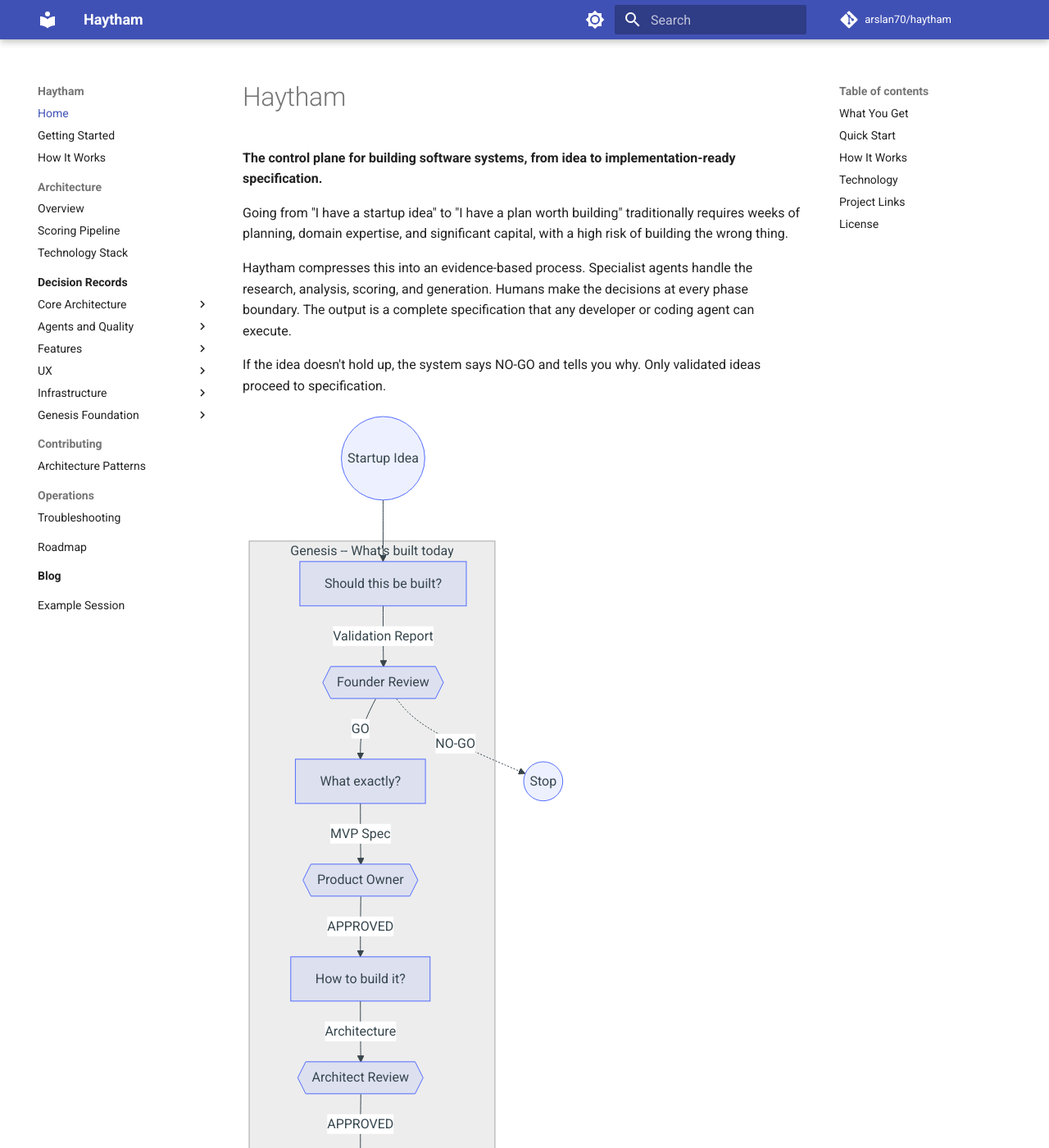
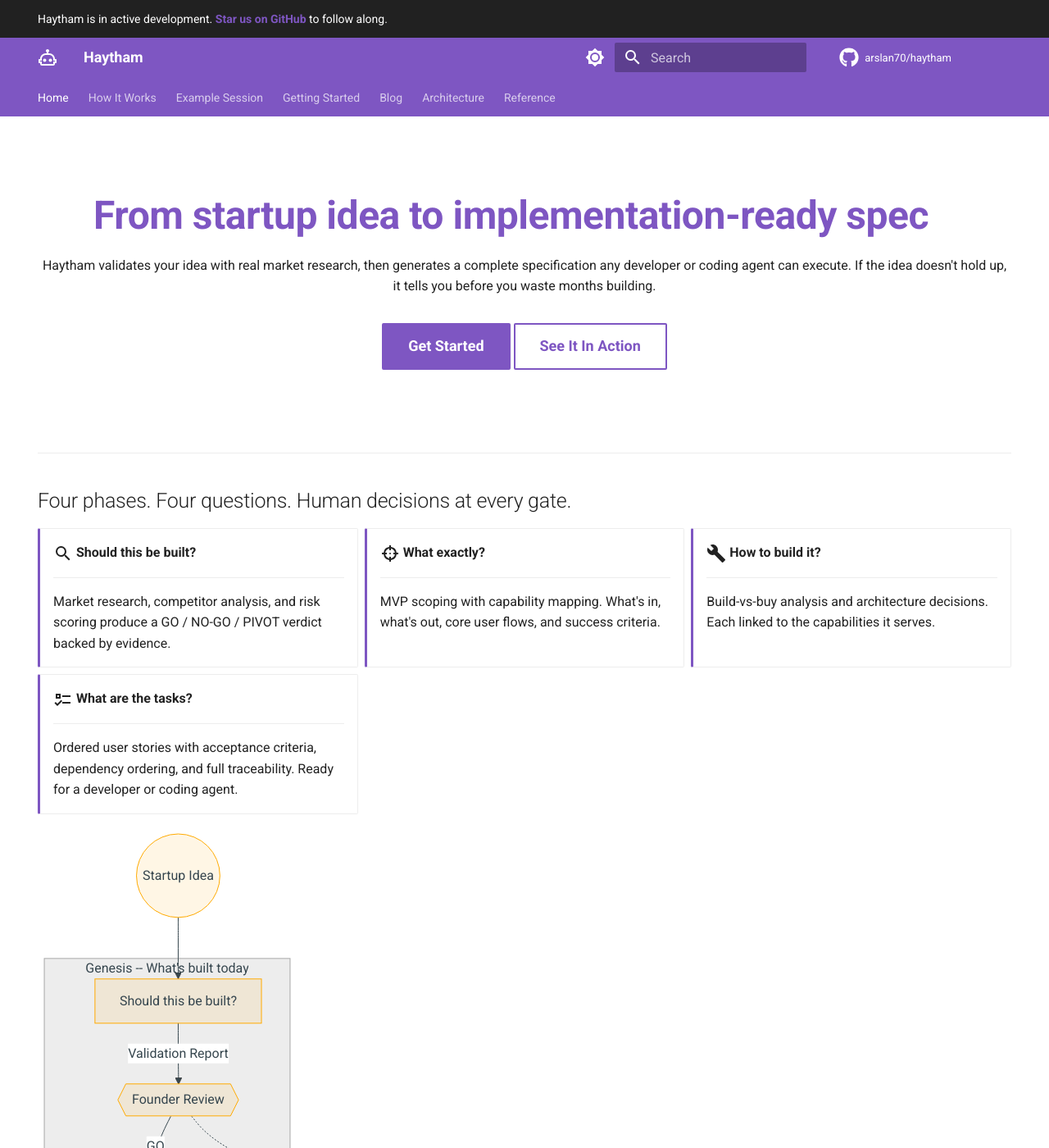
Before and after one commit to arslan70/haytham, an MkDocs documentation site: the page built from docs/index.md, in a window 1280 px wide and 1400 px high. Shown: the whole window at 82% size. Built offline with MkDocs 1.6.1 and Material for MkDocs 9.7.7, drawn with Linux system fonts in a browser that asks for light colours; comment, search, counter and statistics services are not loaded; some of the changed text lies outside the part shown.

Commit message:
docs: redesign GitHub Pages with MkDocs Material (#17)
* docs: add custom stylesheet for GitHub Pages redesign

Co-Authored-By: Claude Opus 4.6 <noreply@anthropic.com>

* docs: restructure blog for Material blog plugin

Co-Authored-By: Claude Opus 4.6 <noreply@anthropic.com>

* docs: rewrite mkdocs.yml with blog plugin, tabs nav, and polish

Co-Authored-By: Claude Opus 4.6 <noreply@anthropic.com>

* docs: rewrite homepage with hero section, feature cards, and CTAs

Co-Authored-By: Claude Opus 4.6 <noreply@anthropic.com>

* docs: add announcement bar, CI update, and design doc

- Add template override for announcement bar (custom_dir)
- Update CI to install mkdocs-rss-plugin
- Remove unused extra.announcement from mkdocs.yml
- Add design doc for GitHub Pages redesign

Co-Authored-By: Claude Opus 4.6 <noreply@anthropic.com>

* docs: add make docs target for local MkDocs serving

Co-Authored-By: Claude Opus 4.6 <noreply@anthropic.com>

* docs: fix review findings from PR #17

- Remove dead CSS selectors (.hero-subtitle, .home-page)
- Switch make docs from pip install to uv run --extra docs
- Add mkdocs-rss-plugin to docs optional dependency
- Delete redundant 570-line implementation plan document

Co-Authored-By: Claude Opus 4.6 <noreply@anthropic.com>

---------

Co-authored-by: Claude Opus 4.6 <noreply@anthropic.com>

````diff
--- /dev/null
+++ b/docs/blog/.authors.yml
@@ -0,0 +1,5 @@
+authors:
+  haytham:
+    name: Haytham Team
+    description: Building multi-agent systems that work
+    avatar: https://github.com/arslan70.png
--- a/docs/index.md
+++ b/docs/index.md
@@ -1,12 +1,55 @@
-# Haytham
+---
+title: Haytham
+hide:
+  - navigation
+  - toc
+---
 
-**The control plane for building software systems, from idea to implementation-ready specification.**
+<div class="hero" markdown>
 
-Going from "I have a startup idea" to "I have a plan worth building" traditionally requires weeks of planning, domain expertise, and significant capital, with a high risk of building the wrong thing.
+# From startup idea to implementation-ready spec
 
-Haytham compresses this into an evidence-based process. Specialist agents handle the research, analysis, scoring, and generation. Humans make the decisions at every phase boundary. The output is a complete specification that any developer or coding agent can execute.
+Haytham validates your idea with real market research, then generates a complete specification any developer or coding agent can execute. If the idea doesn't hold up, it tells you before you waste months building.
 
-If the idea doesn't hold up, the system says NO-GO and tells you why. Only validated ideas proceed to specification.
+<div class="hero-buttons" markdown>
+
+[Get Started](getting-started.md){ .md-button .md-button--primary }
+[See It In Action](example-session/index.md){ .md-button }
+
+</div>
+</div>
+
+---
+
+## Four phases. Four questions. Human decisions at every gate.
+
+<div class="grid cards" markdown>
+
+-   :material-magnify:{ .lg .middle } **Should this be built?**
+
+    ---
+
+    Market research, competitor analysis, and risk scoring produce a GO / NO-GO / PIVOT verdict backed by evidence.
+
+-   :material-target:{ .lg .middle } **What exactly?**
+
+    ---
+
+    MVP scoping with capability mapping. What's in, what's out, core user flows, and success criteria.
+
+-   :material-wrench:{ .lg .middle } **How to build it?**
+
+    ---
+
+    Build-vs-buy analysis and architecture decisions. Each linked to the capabilities it serves.
+
+-   :material-format-list-checks:{ .lg .middle } **What are the tasks?**
+
+    ---
+
+    Ordered user stories with acceptance criteria, dependency ordering, and full traceability. Ready for a developer or coding agent.
+
+</div>
 
 ```mermaid
 flowchart TD
@@ -27,50 +70,62 @@ flowchart TD
     P4 -->|Stories| backlog["Implementation-Ready Backlog"]
 ```
 
-## What You Get
+---
 
-Feed Haytham a startup idea. What comes out:
+## What you get
 
-- **A verdict**: GO, NO-GO, or PIVOT, backed by evidence. If risks are high, pivot strategies are generated automatically.
-- **A scoped MVP**: what's in, what's out, core user flows, and success criteria.
-- **A capability model**: functional and non-functional capabilities, each traceable to a user need.
-- **Architecture decisions**: build-vs-buy analysis, technology choices, and trade-offs. Each decision linked to the capabilities it serves.
-- **Ordered user stories**: with acceptance criteria, dependency ordering, and full traceability. Hand these to a developer or a coding agent.
+<div class="grid cards" markdown>
 
-## Quick Start
+-   :material-gavel: **A verdict**
 
-You need Python 3.11+ and [uv](https://docs.astral.sh/uv/getting-started/installation/).
+    ---
+
+    GO, NO-GO, or PIVOT, backed by market research and risk scoring. If risks are high, pivot strategies are generated automatically.
+
+-   :material-package-variant: **A scoped MVP**
+
+    ---
+
+    What's in, what's out, core user flows, and success criteria. Appetite-based scoping keeps the first version focused.
+
+-   :material-sitemap: **A capability model**
+
+    ---
+
+    Functional and non-functional capabilities, each traceable to a user need. The traceability chain runs from idea to story.
+
+-   :material-cog: **Architecture decisions**
+
+    ---
+
+    Build-vs-buy analysis, technology choices, and trade-offs. Each decision linked to the capabilities it serves.
+
+-   :material-format-list-bulleted-square: **Ordered user stories**
+
+    ---
+
+    Acceptance criteria in Gherkin format, dependency ordering, and full traceability. Hand these to a developer or a coding agent.
+
+</div>
+
+---
+
+## Quick start
 
 ```bash
 git clone https://github.com/arslan70/haytham.git
 cd haytham
-uv sync --extra bedrock
-
-cp .env.example .env
-# Edit .env: set LLM_PROVIDER=bedrock and configure AWS credentials
-
-make run
-# Open http://localhost:8501
+uv sync
+cp .env.example .env   # Configure your LLM provider
+make run               # Open http://localhost:8501
 ```
 
-Haytham also supports **AWS Bedrock**, **OpenAI**, and **Ollama** (free, local). See [Getting Started](getting-started.md) for all provider options.
+Supports **AWS Bedrock**, **Anthropic**, **OpenAI**, and **Ollama** (free, local). See [Getting Started](getting-started.md) for all provider options.
 
-## How It Works
-
-Four phases, each answering one question: *Should this be built? What exactly? How? What are the tasks?* A human approval gate separates each phase. See [How It Works](how-it-works.md) for the full walkthrough.
+---
 
 ## Technology
 
-[Burr](https://github.com/dagworks-inc/burr) (workflow engine), [Strands Agents SDK](https://github.com/strands-agents/sdk-python) (agent framework), [Streamlit](https://streamlit.io/) (UI), [uv](https://docs.astral.sh/uv/) (package manager). See [Technology](technology.md) for the full rationale.
+Built with [Burr](https://github.com/dagworks-inc/burr) (workflow engine), [Strands Agents SDK](https://github.com/strands-agents/sdk-python) (agent framework), [Streamlit](https://streamlit.io/) (UI), and [uv](https://docs.astral.sh/uv/) (package manager). See [Technology Stack](technology.md) for the full rationale.
 
-## Project Links
-
-- [GitHub Repository](https://github.com/arslan70/haytham)
-- [Vision](https://github.com/arslan70/haytham/blob/main/VISION.md): Genesis, Evolution, Sentience milestones
-- [Contributing](https://github.com/arslan70/haytham/blob/main/CONTRIBUTING.md): Development setup and contribution guide
-- [Code of Conduct](https://github.com/arslan70/haytham/blob/main/CODE_OF_CONDUCT.md): Community guidelines
-- [Security](https://github.com/arslan70/haytham/blob/main/SECURITY.md): Vulnerability reporting
-
-## License
-
-[GNU Affero General Public License v3.0](https://github.com/arslan70/haytham/blob/main/LICENSE)
+[View on GitHub :fontawesome-brands-github:](https://github.com/arslan70/haytham){ .md-button }
--- /dev/null
+++ b/docs/overrides/main.html
@@ -0,0 +1,8 @@
+{% extends "base.html" %}
+
+{% block announce %}
+  Haytham is in active development.
+  <a href="https://github.com/arslan70/haytham">
+    <strong>Star us on GitHub</strong>
+  </a> to follow along.
+{% endblock %}
--- /dev/null
+++ b/docs/stylesheets/extra.css
@@ -0,0 +1,41 @@
+/* docs/stylesheets/extra.css */
+
+/* Hero section */
+.md-typeset .hero {
+  text-align: center;
+  padding: 2rem 0 3rem;
+}
+
+.md-typeset .hero h1 {
+  font-size: 2.4rem;
+  font-weight: 700;
+  margin-bottom: 0.5rem;
+  color: var(--md-primary-fg-color);
+}
+
+.md-typeset .hero .hero-buttons {
+  display: flex;
+  gap: 0.75rem;
+  justify-content: center;
+  flex-wrap: wrap;
+}
+
+.md-typeset .hero .hero-buttons .md-button {
+  font-size: 0.9rem;
+  padding: 0.6rem 1.5rem;
+}
+
+/* Phase cards - tighter spacing */
+.md-typeset .grid.cards > ul > li {
+  border-left: 3px solid var(--md-primary-fg-color);
+}
+
+/* Announcement bar dismiss */
+.md-banner {
+  font-size: 0.8rem;
+}
+
+/* Blog post cards */
+.md-typeset .blog .md-post {
+  margin-bottom: 1.5rem;
+}
--- a/mkdocs.yml
+++ b/mkdocs.yml
@@ -1,32 +1,72 @@
 site_name: Haytham
-site_description: The control plane for building software systems, from idea to implementation-ready specification
+site_description: From startup idea to implementation-ready specification
 site_url: https://arslan70.github.io/haytham/
 repo_url: https://github.com/arslan70/haytham
 repo_name: arslan70/haytham
 
 theme:
   name: material
+  custom_dir: docs/overrides
   palette:
     - media: "(prefers-color-scheme: light)"
       scheme: default
-      primary: indigo
-      accent: indigo
+      primary: deep purple
+      accent: amber
       toggle:
         icon: material/brightness-7
         name: Switch to dark mode
     - media: "(prefers-color-scheme: dark)"
       scheme: slate
-      primary: indigo
-      accent: indigo
+      primary: deep purple
+      accent: amber
       toggle:
         icon: material/brightness-4
         name: Switch to light mode
   features:
+    - navigation.tabs
     - navigation.sections
     - navigation.indexes
     - navigation.top
+    - navigation.instant
+    - navigation.tracking
+    - navigation.path
     - search.highlight
+    - search.suggest
     - content.code.copy
+    - content.tabs.link
+  icon:
+    logo: material/robot-outline
+    repo: fontawesome/brands/github
+
+extra_css:
+  - stylesheets/extra.css
+
+extra:
+  social:
+    - icon: fontawesome/brands/github
+      link: https://github.com/arslan70/haytham
+  generator: false
+
+plugins:
+  - search
+  - blog:
+      blog_dir: blog
+      post_url_format: "{slug}"
+      post_excerpt: required
+      archive: false
+      categories: true
+      categories_allowed:
+        - Multi-Agent Systems
+        - Architecture
+        - Testing
+        - Engineering
+  - rss:
+      match_path: blog/posts/.*
+      date_from_meta:
+        as_creation: date
+      categories:
+        - categories
+        - tags
 
 markdown_extensions:
   - tables
@@ -44,60 +84,66 @@ markdown_extensions:
       alternate_style: true
   - toc:
       permalink: true
+  - attr_list
+  - md_in_html
+  - pymdownx.emoji:
+      emoji_index: !!python/name:material.extensions.emoji.twemoji
+      emoji_generator: !!python/name:material.extensions.emoji.to_svg
 
 nav:
   - Home: index.md
+  - How It Works: how-it-works.md
+  - Example Session: example-session/index.md
   - Getting Started: getting-started.md
-  - How It Works: how-it-works.md
+  - Blog:
+    - blog/index.md
   - Architecture:
     - Overview: architecture/overview.md
+    - Technology Stack: technology.md
     - Scoring Pipeline: architecture/scoring-pipeline.md
-    - Technology Stack: technology.md
-  - Decision Records:
-    - adr/index.md
-    - Core Architecture:
-      - "ADR-004: Multi-Phase Workflow": adr/ADR-004-multi-phase-workflow-architecture.md
-      - "ADR-016: Four-Phase Workflow": adr/ADR-016-four-phase-workflow.md
-      - "ADR-003: System State Evolution": adr/ADR-003-system-state-evolution.md
-      - "ADR-009: Workflow Separation": adr/ADR-009-workflow-separation.md
-    - Agents and Quality:
-      - "ADR-018: LLM-as-Judge Testing": adr/ADR-018-llm-as-judge-agent-testing.md
-      - "ADR-022: Concept Fidelity": adr/ADR-022-concept-fidelity-pipeline-integrity.md
-      - "ADR-023: Scorer Dimension Reduction": adr/ADR-023-scorer-dimension-reduction.md
-      - "ADR-005: Quality Evaluation Pattern": adr/ADR-005-quality-evaluation-pattern.md
-      - "ADR-006: Story Generation Quality": adr/ADR-006-story-generation-quality-evaluation.md
-      - "ADR-019: System Trait Detection": adr/ADR-019-system-trait-detection.md
-    - Features:
-      - "ADR-002: Backlog.md Integration": adr/ADR-002-backlog-md-integration.md
-      - "ADR-013: Build vs Buy": adr/ADR-013-build-vs-buy-recommendations.md
-      - "ADR-014: Web Search Fallback Chain": adr/ADR-014-web-search-fallback-chain.md
-      - "ADR-010: Stories Export": adr/ADR-010-stories-export.md
-      - "ADR-011: Story Effort Estimation": adr/ADR-011-story-effort-estimation.md
-      - "ADR-012: Visual Roadmap": adr/ADR-012-visual-roadmap.md
-      - "ADR-015: Google Stitch MCP": adr/ADR-015-google-stitch-mcp-integration.md
-    - UX:
-      - "ADR-008: UX Improvements": adr/ADR-008-ux-improvements.md
-      - "ADR-017: UX Design Four-Phase": adr/ADR-017-ux-design-four-phase-workflow.md
-      - "ADR-021: Design UX Workflow Stage": adr/ADR-021-design-ux-workflow-stage.md
-    - Infrastructure:
-      - "ADR-020: Project Rename": adr/ADR-020-project-rename.md
-      - "ADR-024: Split Oversized Modules": adr/ADR-024-split-oversized-modules.md
-      - "ADR-025: Resolved Project Specification": adr/ADR-025-resolved-project-specification.md
-    - Genesis Foundation:
-      - "ADR-001: Story-to-Implementation Pipeline": adr/ADR-001-story-to-implementation-pipeline.md
-      - "ADR-001a: MVP Spec Enhancement": adr/ADR-001a-mvp-spec-enhancement.md
-      - "ADR-001b: Platform Stack Proposal": adr/ADR-001b-platform-stack-proposal.md
-      - "ADR-001c: System State Model": adr/ADR-001c-system-state-model.md
-      - "ADR-001d: Story Interpretation Engine": adr/ADR-001d-story-interpretation-engine.md
-      - "ADR-001e: System Design Evolution": adr/ADR-001e-system-design-evolution.md
-      - "ADR-001f: Task Generation Refinement": adr/ADR-001f-task-generation-refinement.md
-      - "ADR-001g: Implementation Execution": adr/ADR-001g-implementation-execution.md
-      - "ADR-001h: Orchestration Feedback Loops": adr/ADR-001h-orchestration-feedback-loops.md
-  - Contributing:
-    - Architecture Patterns: contributing/architecture-patterns.md
-  - Operations:
+  - Reference:
+    - Decision Records:
+      - adr/index.md
+      - Core Architecture:
+        - "ADR-004: Multi-Phase Workflow": adr/ADR-004-multi-phase-workflow-architecture.md
+        - "ADR-016: Four-Phase Workflow": adr/ADR-016-four-phase-workflow.md
+        - "ADR-003: System State Evolution": adr/ADR-003-system-state-evolution.md
+        - "ADR-009: Workflow Separation": adr/ADR-009-workflow-separation.md
+      - Agents and Quality:
+        - "ADR-018: LLM-as-Judge Testing": adr/ADR-018-llm-as-judge-agent-testing.md
+        - "ADR-022: Concept Fidelity": adr/ADR-022-concept-fidelity-pipeline-integrity.md
+        - "ADR-023: Scorer Dimension Reduction": adr/ADR-023-scorer-dimension-reduction.md
+        - "ADR-005: Quality Evaluation Pattern": adr/ADR-005-quality-evaluation-pattern.md
+        - "ADR-006: Story Generation Quality": adr/ADR-006-story-generation-quality-evaluation.md
+        - "ADR-019: System Trait Detection": adr/ADR-019-system-trait-detection.md
+        - "ADR-026: Simplified Validation Pipeline": adr/ADR-026-simplified-validation-pipeline.md
+      - Features:
+        - "ADR-002: Backlog.md Integration": adr/ADR-002-backlog-md-integration.md
+        - "ADR-013: Build vs Buy": adr/ADR-013-build-vs-buy-recommendations.md
+        - "ADR-014: Web Search Fallback Chain": adr/ADR-014-web-search-fallback-chain.md
+        - "ADR-010: Stories Export": adr/ADR-010-stories-export.md
+        - "ADR-011: Story Effort Estimation": adr/ADR-011-story-effort-estimation.md
+        - "ADR-012: Visual Roadmap": adr/ADR-012-visual-roadmap.md
+        - "ADR-015: Google Stitch MCP": adr/ADR-015-google-stitch-mcp-integration.md
+        - "ADR-025: Resolved Project Specification": adr/ADR-025-resolved-project-specification.md
+      - UX:
+        - "ADR-008: UX Improvements": adr/ADR-008-ux-improvements.md
+        - "ADR-017: UX Design Four-Phase": adr/ADR-017-ux-design-four-phase-workflow.md
+        - "ADR-021: Design UX Workflow Stage": adr/ADR-021-design-ux-workflow-stage.md
+      - Infrastructure:
+        - "ADR-020: Project Rename": adr/ADR-020-project-rename.md
+        - "ADR-024: Split Oversized Modules": adr/ADR-024-split-oversized-modules.md
+      - Genesis Foundation:
+        - "ADR-001: Story-to-Implementation Pipeline": adr/ADR-001-story-to-implementation-pipeline.md
+        - "ADR-001a: MVP Spec Enhancement": adr/ADR-001a-mvp-spec-enhancement.md
+        - "ADR-001b: Platform Stack Proposal": adr/ADR-001b-platform-stack-proposal.md
+        - "ADR-001c: System State Model": adr/ADR-001c-system-state-model.md
+        - "ADR-001d: Story Interpretation Engine": adr/ADR-001d-story-interpretation-engine.md
+        - "ADR-001e: System Design Evolution": adr/ADR-001e-system-design-evolution.md
+        - "ADR-001f: Task Generation Refinement": adr/ADR-001f-task-generation-refinement.md
+        - "ADR-001g: Implementation Execution": adr/ADR-001g-implementation-execution.md
+        - "ADR-001h: Orchestration Feedback Loops": adr/ADR-001h-orchestration-feedback-loops.md
+    - Contributing:
+      - Architecture Patterns: contributing/architecture-patterns.md
     - Troubleshooting: troubleshooting.md
-  - Roadmap: roadmap.md
-  - Blog:
-    - "Your Agents Are Playing Telephone": blog/your-agents-are-playing-telephone/index.md
-  - Example Session: example-session/index.md
+    - Roadmap: roadmap.md
--- a/pyproject.toml
+++ b/pyproject.toml
@@ -48,7 +48,7 @@ openai = ["openai>=1.10.0"]
 ollama = ["ollama>=0.4.0"]
 dspy-poc = ["dspy>=2.6"]
 providers = ["haytham[anthropic,openai,ollama]"]
-docs = ["mkdocs-material>=9.0.0"]
+docs = ["mkdocs-material>=9.0.0", "mkdocs-rss-plugin"]
 full = ["haytham[observability,vectordb,reports,providers]"]
 
 [build-system]
````
Also changed, not shown: docs/blog/index.md (added, +6 -0 lines), docs/blog/posts/2026-02-20-agents-playing-telephone.md (renamed from docs/blog/your-agents-are-playing-telephone/index.md, +17 -0 lines), docs/blog/posts/telephone-comic.svg (renamed from docs/blog/your-agents-are-playing-telephone/telephone-comic.svg), 2 other files.
